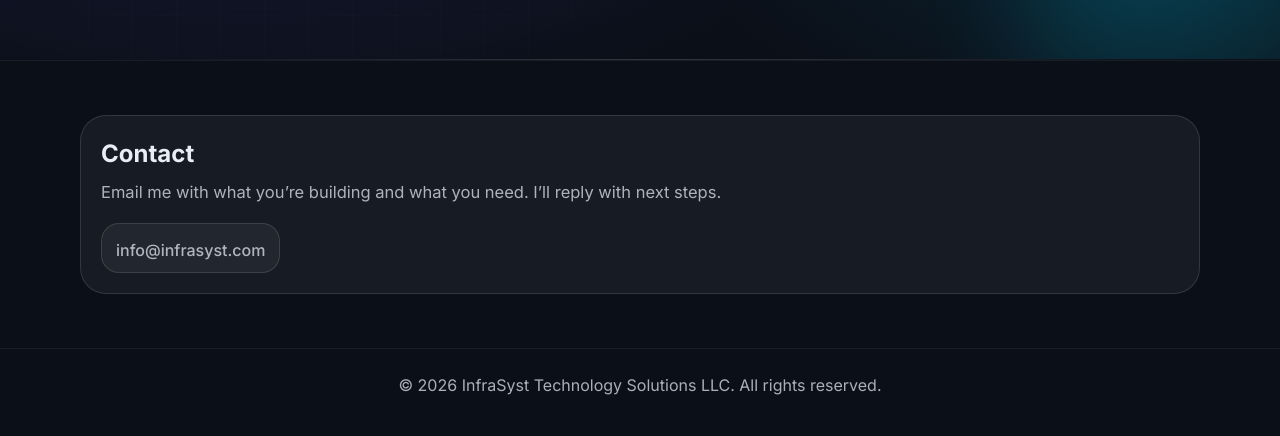
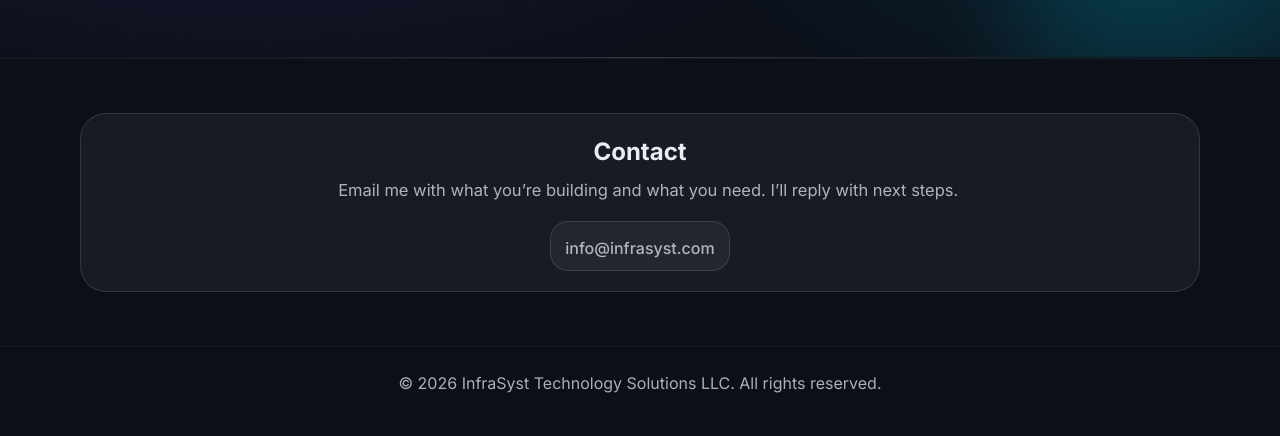
Before and after one commit to infrasyst-org/infrasyst-site, a plain HTML site: page index.html in a window 1280 px wide. Shown: the part 364-800 px from the top of the page. Drawn offline with Linux system fonts and the light colour scheme.

Commit message:
Centralize contennt

```diff
--- a/index.html
+++ b/index.html
@@ -31,7 +31,7 @@
       </a>
 
       <nav class="nav" aria-label="Primary">
-        <a href="#contact" class="btn btn--small">Contact</a>
+        <span class="nav__text">Welcome</span>
       </nav>
 
       <button class="menu" id="menuBtn" aria-label="Open menu" aria-expanded="false">
@@ -60,7 +60,6 @@
       </div>
     </section>
 
-
     <div class="section__divider" aria-hidden="true"></div>
 
     <section class="section" id="contact">
@@ -68,7 +67,7 @@
         <div class="contact contact--simple">
           <div>
             <h2>Contact</h2>
-            <p class="sub sub--nowrap">Email me with what you’re building and what you need. I’ll reply with next steps.</p>
+            <p class="sub sub--nowrap contact__note">Email me with what you’re building and what you need. I’ll reply with next steps.</p>
 
             <div class="contact__meta">
               <div class="meta">
--- a/styles.css
+++ b/styles.css
@@ -53,6 +53,7 @@
 }
 .nav a{ padding:8px 10px; border-radius:10px; }
 .nav a:hover{ background: rgba(255,255,255,.06); color:var(--text); }
+.nav__text{ padding:8px 10px; color:var(--muted); font-weight:500; }
 
 .menu{
   display:none;
@@ -113,6 +114,7 @@
 }
 .hero__copy{
   max-width: 720px;
+  text-align: center;
 }
 .hero__tagline{
   margin: 12px 0 0 0;
@@ -147,6 +149,11 @@
   color:var(--muted);
   font-size: 16.5px;
   max-width: 58ch;
+}
+.contact__note{
+  margin-left:auto;
+  margin-right:auto;
+  text-align:center;
 }
 .sub--nowrap{ white-space: nowrap; }
 .note{
@@ -227,6 +234,7 @@
   margin: 0 auto;
   max-width: 1120px;
 }
+
 .section--alt{
   background: rgba(255,255,255,.03);
 }
@@ -299,6 +307,7 @@
   background: rgba(255,255,255,.05);
   border-radius: 26px;
   padding: 20px;
+  text-align: center;
 }
 .contact--simple{
   grid-template-columns: 1fr;
@@ -318,6 +327,7 @@
   display:flex;
   gap:14px;
   flex-wrap:wrap;
+  justify-content:center;
 }
 .meta{
   border:1px solid rgba(255,255,255,.12);
```
